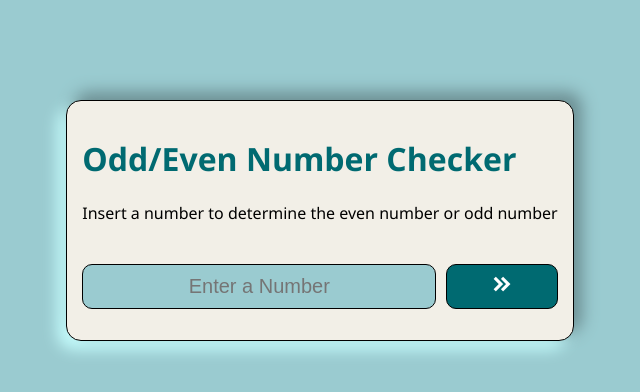
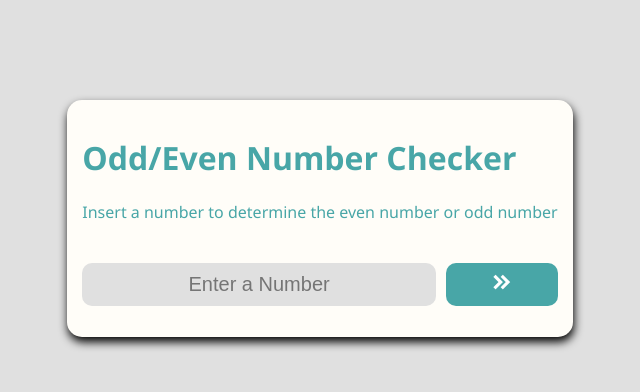
Before and after one commit to itskarim01/even-and-odd-number-checker, a plain HTML site: page index.html in a window 1280 px wide. Shown: the whole page, without its empty margins (320-960 px from the left). Drawn offline with nearby package versions, Linux system fonts and the light colour scheme.

Commit message:
Refactor styles for consistency and improve layout in Odd/Even Number Checker application

```diff
--- a/style.css
+++ b/style.css
@@ -2,27 +2,27 @@
     --dark-teal: #006A71;
     --teal: #48A6A7;
     --light-teal: #9ACBD0;
-    --light: #F2EFE7;
+    --light: #fffdf8;
+    --bg: #e0e0e0;
 }
 
 body{
-    background-color: var(--light-teal);
+    background-color: var(--bg);
     font-family: 'Segoe UI', Tahoma, Geneva, Verdana, sans-serif;
 }
 
 .container{
     background-color: var(--light);
+    box-shadow: 1px 5px 10px black;
     border-radius: 15px;
-    box-shadow:  8px -8px 16px #6c8e92,-8px 8px 16px #c8ffff;
     padding: 15px;
-    border: 1px solid black;
     margin: 100px auto;
     width: 6px;
     font-family: 'Segoe UI', Tahoma, Geneva, Verdana, sans-serif;
 }
 
-.container h1{
-    color: var(--dark-teal);
+.container h1, p{
+    color: var(--teal);
 }
 
 .container p:nth-of-type(1){
@@ -35,8 +35,8 @@ body{
 }
 
 .container input{
-    background-color: var(--light-teal);
-    border: 1px solid black;
+    background-color: var(--bg);
+    border: none;
     border-radius: 10px;
     font-size: 20px;
     padding: 10px;
@@ -45,8 +45,8 @@ body{
 }
 
 .container button{
-    background-color: var(--dark-teal);
-    border: 1px solid black;
+    background-color: var(--teal);
+    border: none;
     border-radius: 10px;
     font-size: 25px;
     color: white;
@@ -57,7 +57,8 @@ body{
 
 .container button:hover{
     background-color: white;
-    color: var(--dark-teal);
+    color: var(--teal);
+    border: 1px solid black;
 }
 
 #error{
```
Also changed, not shown: index.html (+1 -1 lines).
